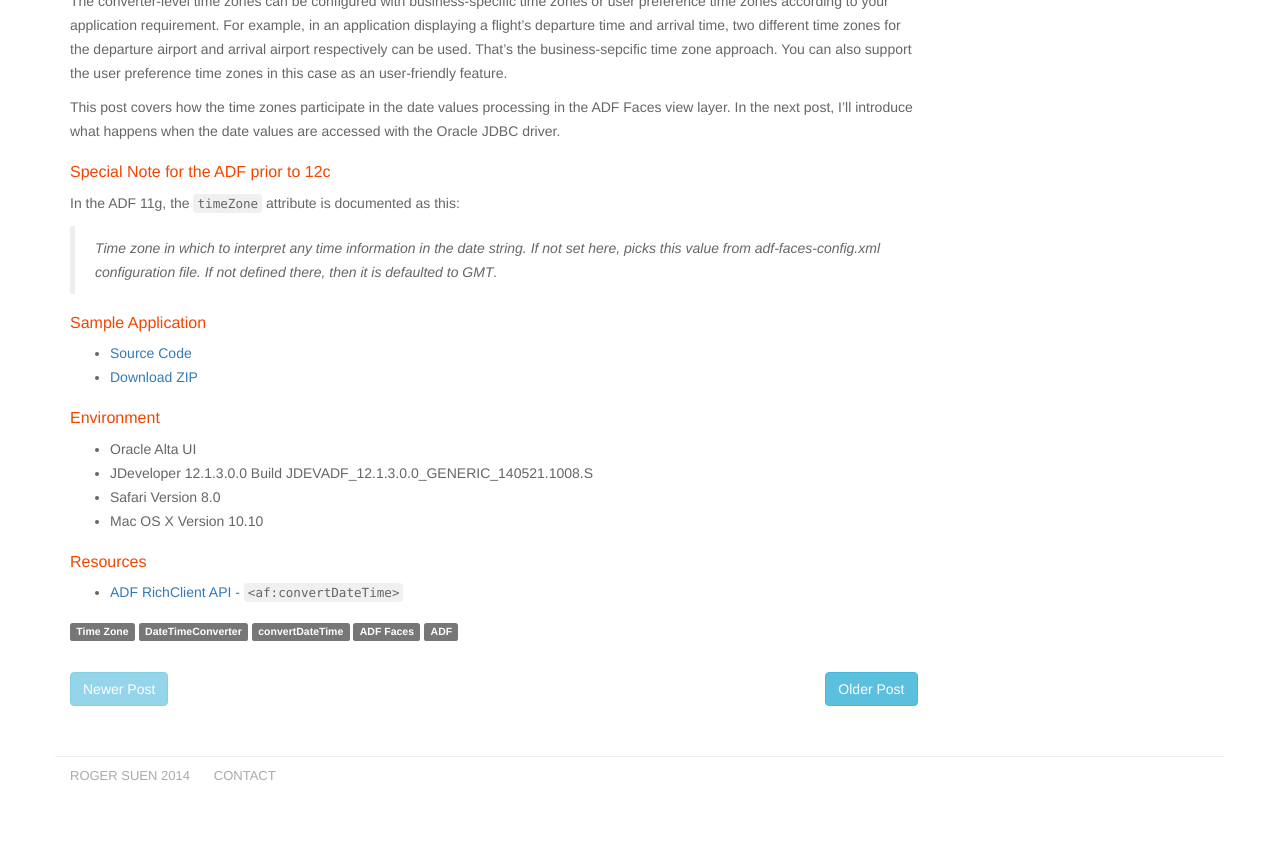
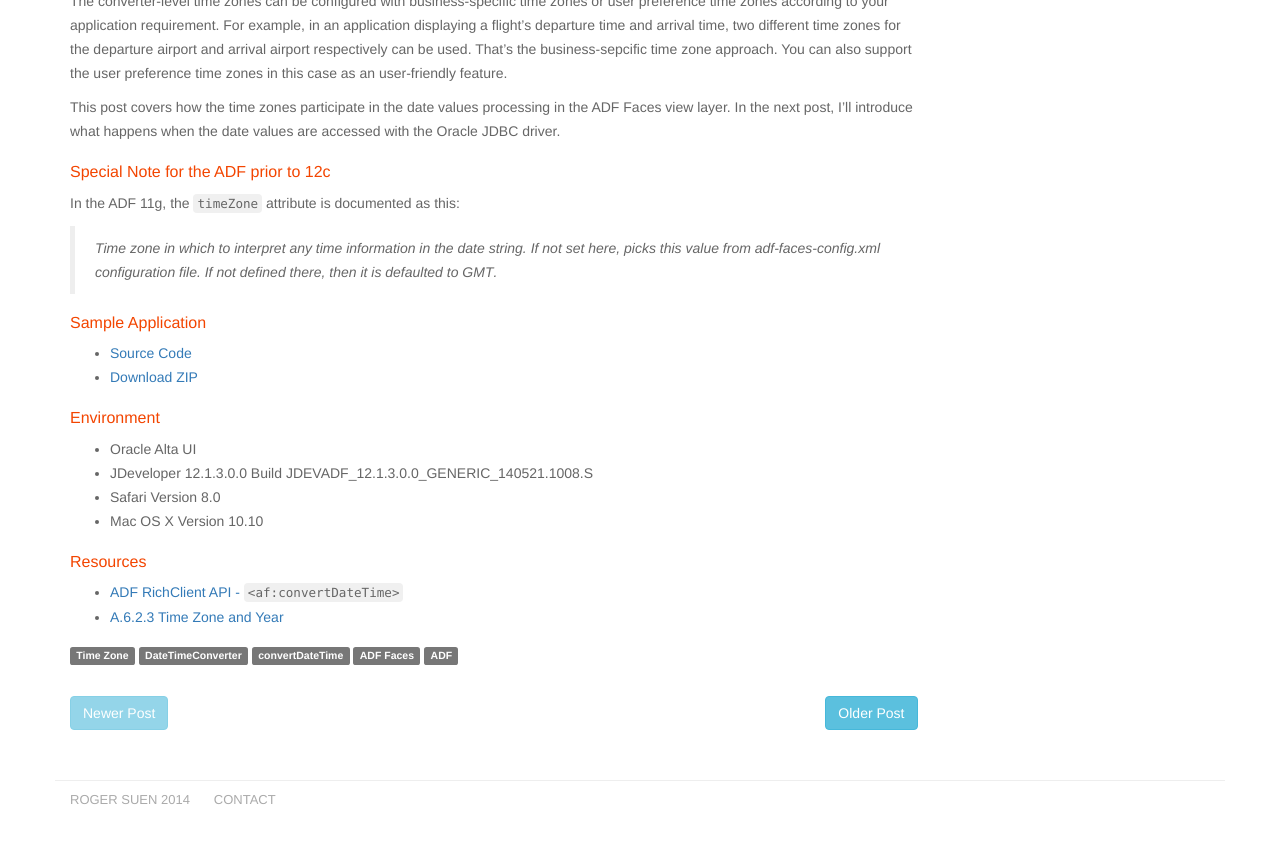
Before and after one commit to rogersuen/rogersuen.github.io, a Jekyll site: the page built from _posts/2015-03-20-adf-timezone-for-convertdatetime.md, in a window 1280 px wide and 900 px high, scrolled down 3167 px. Shown: the top 843 px of the window. Built offline with Jekyll 4.4.1, drawn with Linux system fonts in a browser that asks for light colours; Markdown is read by kramdown in place of the engine named in the settings.

Commit message:
added one more resource for 2015-03-20-adf-timezone-for-convertdatetime.md

```diff
--- a/_posts/2015-03-20-adf-timezone-for-convertdatetime.md
+++ b/_posts/2015-03-20-adf-timezone-for-convertdatetime.md
@@ -86,3 +86,4 @@
 ## Resources
 
 * [ADF RichClient API - `<af:convertDateTime>`](https://docs.oracle.com/middleware/1213/adf/tag-reference-faces/tagdoc/af_convertDateTime.html)
+* [A.6.2.3 Time Zone and Year](http://docs.oracle.com/middleware/1213/adf/develop-faces/adf-faces-configuration.htm#ADFUI602)
```
